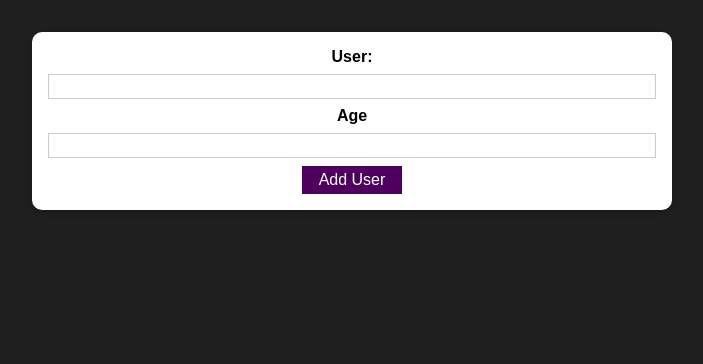
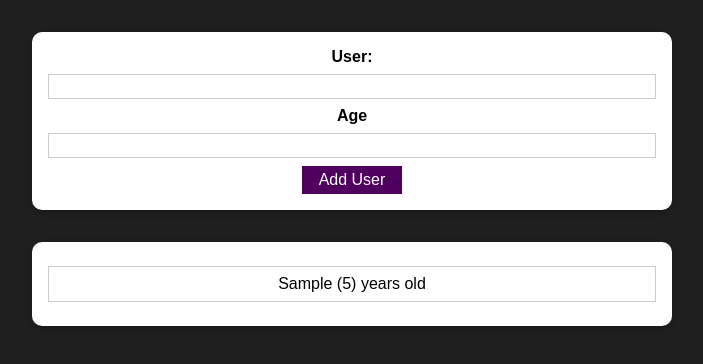
Before and after one commit to leedMx/react-practice, a React (Create React App) app: page / in a window 1280 px wide. Both pictures are taken after typing "Sample", "5" into the empty fields and a click on the button "Add User". Shown: the top 364 px of the page, without its empty margins (288-991 px from the left). Built offline with nearby package versions, Linux system fonts and the light colour scheme.

Commit message:
Implemented UsersList

```diff
--- a/src/App.js
+++ b/src/App.js
@@ -1,6 +1,7 @@
 import './App.css';
 import NewUserForm from './components/Users/NewUserForm'
 import { useState } from 'react';
+import UsersList from './components/Users/UsersList';
 
 function App() {
   const [users, setUsers] = useState([]);
@@ -12,14 +13,14 @@ function App() {
 
   const addUserHandler = (user) => {
     console.log(user);
-    setUsers( prevUsers => { return [user, ...prevUsers]})
+    setUsers( prevUsers => { return [...prevUsers, user]})
     console.log(users)
   }
-
 
   return (
     <div className="App">
       <NewUserForm onErrorMessage={errorMessageHandler} onAddUser={addUserHandler}/>
+      <UsersList users={users} />
     </div>
   );
 }
--- /dev/null
+++ b/src/components/Users/UsersList.js
@@ -0,0 +1,15 @@
+import Card from "../UI/Card"
+import classes from "./UsersList.module.css"
+
+const UsersList = _props => {
+    if (!_props.users) return;
+    return (<Card className={classes.users}>
+        <ul>
+            {_props.users.map(user => {
+                return <li>{user.username} ({user.age}) years old</li>
+            })}
+        </ul>
+    </Card>)
+}
+
+export default UsersList
--- /dev/null
+++ b/src/components/Users/UsersList.module.css
@@ -0,0 +1,16 @@
+.users {
+    margin: 2rem auto;
+    width: 90%;
+    max-width: 40rem;
+  }
+
+  .users ul {
+    list-style: none;
+    padding: 1rem;
+  }
+
+  .users li {
+    border: 1px solid #ccc;
+    margin: 0.5rem 0;
+    padding: 0.5rem;
+  }
```
